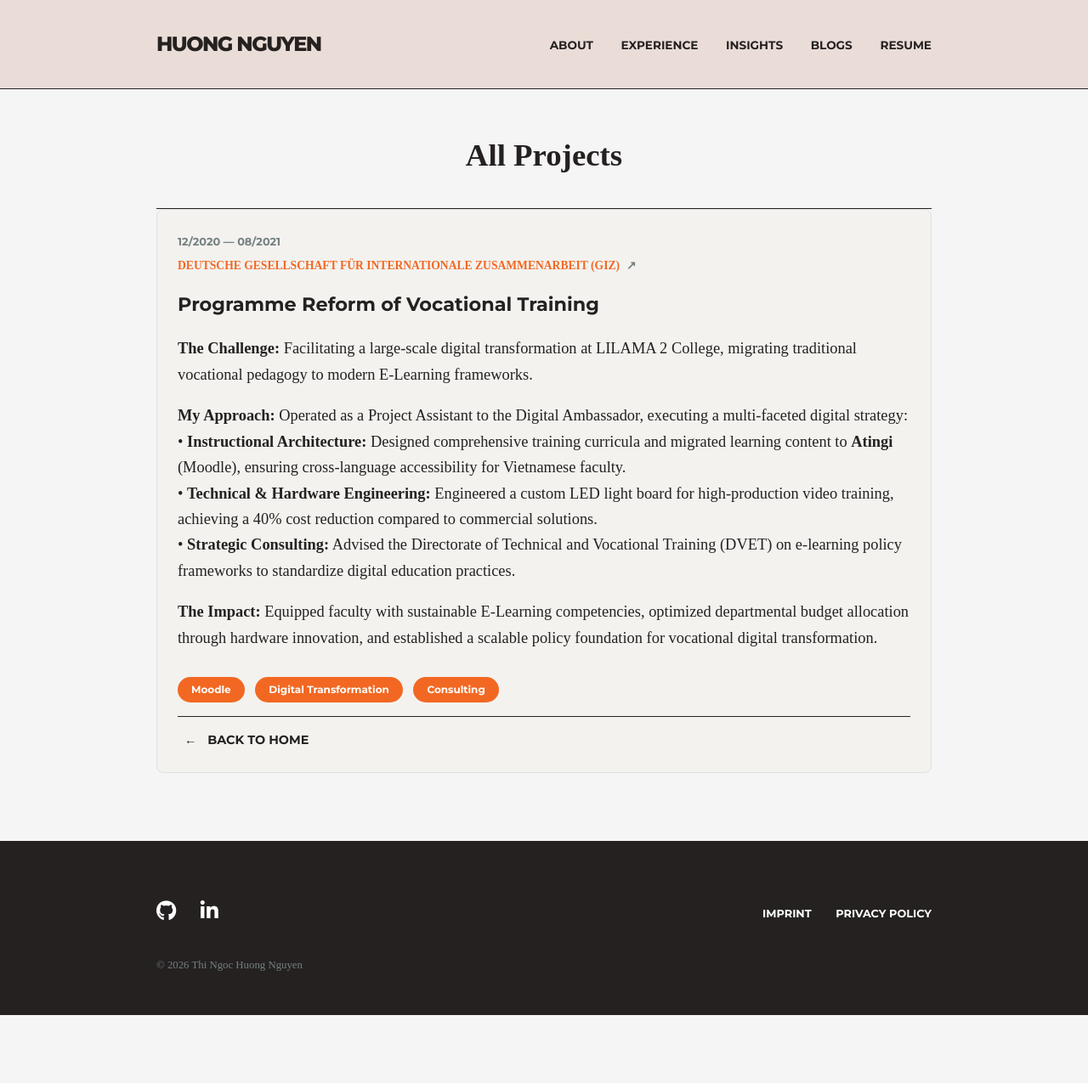
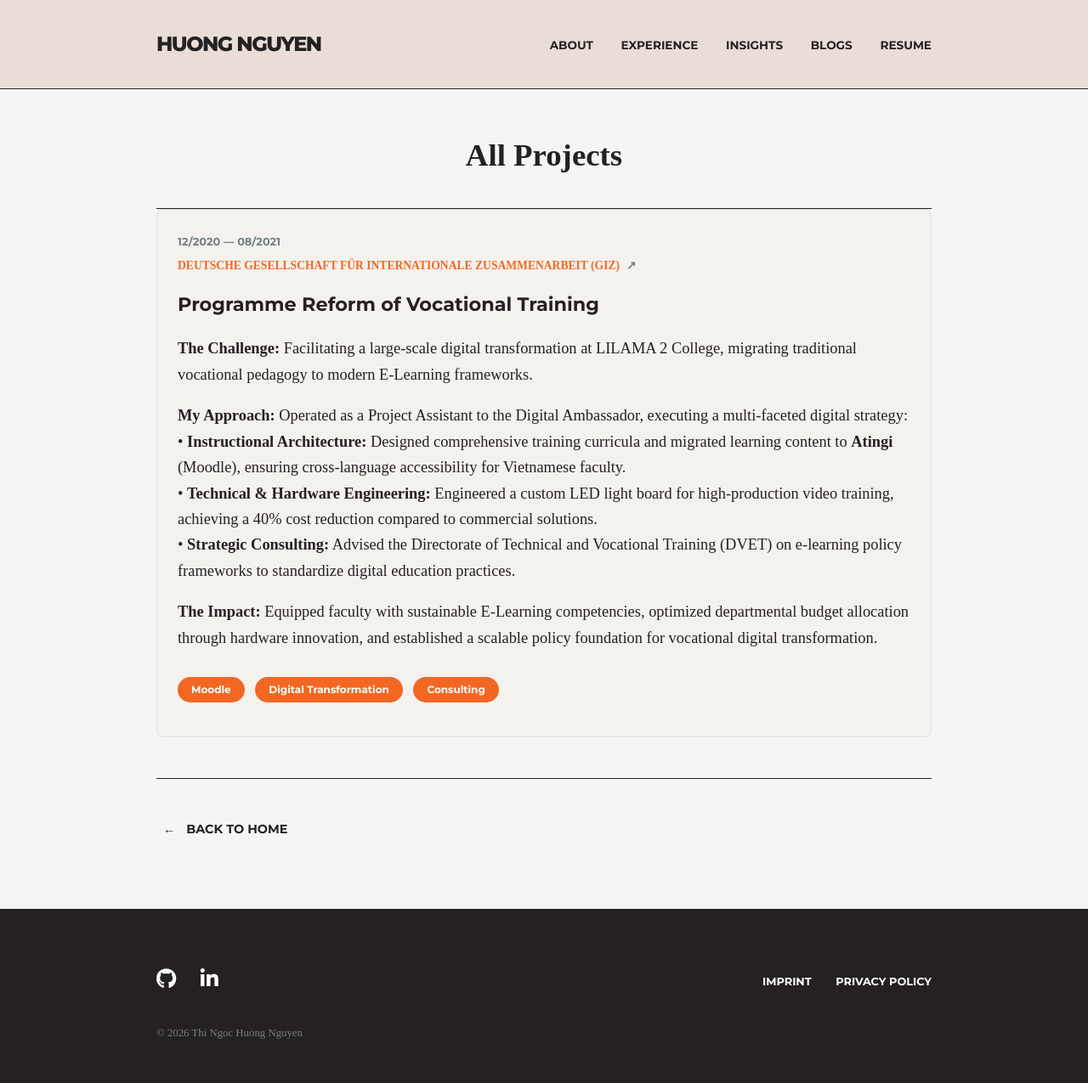
Before and after one commit to huongntn/portfolio-website, a Jekyll site: the page built from archive/index.html, in a window 1280 px wide. Shown: the whole page at 85% size. Built offline with Jekyll 4.4.1, drawn with Linux system fonts in a browser that asks for light colours; some web fonts are replaced; before the commit the page ends 1195 px from its top, so only the background shows below that.

Commit message:
Update index.html

```diff
--- a/archive/index.html
+++ b/archive/index.html
@@ -9,7 +9,7 @@ title: All Projects
   </div>
 </div>
 
-<hr>
+<hr style="margin-top: 2rem;">
 
 <!-- Project 1 -->
 <div class="archive-project-card">
@@ -37,10 +37,10 @@ title: All Projects
       <span class="static-tag">Consulting</span>
     </div>
   </div>
+</div>
 
-  <hr>
+<hr style="margin-top: 3rem; margin-bottom: 2rem;">
 
-  <a href="/" class="back-home">
-    <span class="arrow-left">←</span> Back to Home
-  </a>
-</div>
+<a href="/" class="back-home">
+  <span class="arrow-left">←</span> Back to Home
+</a>
```
